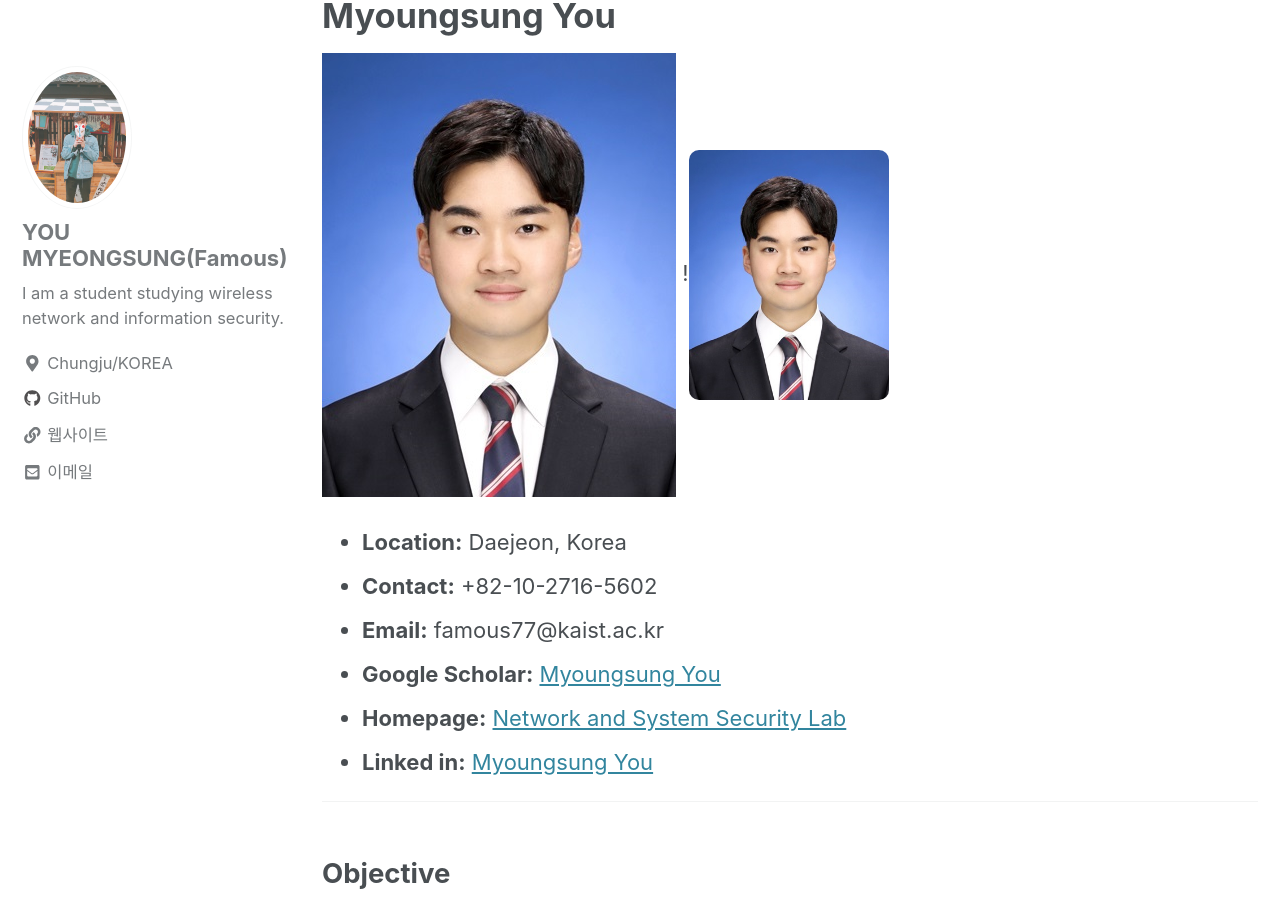
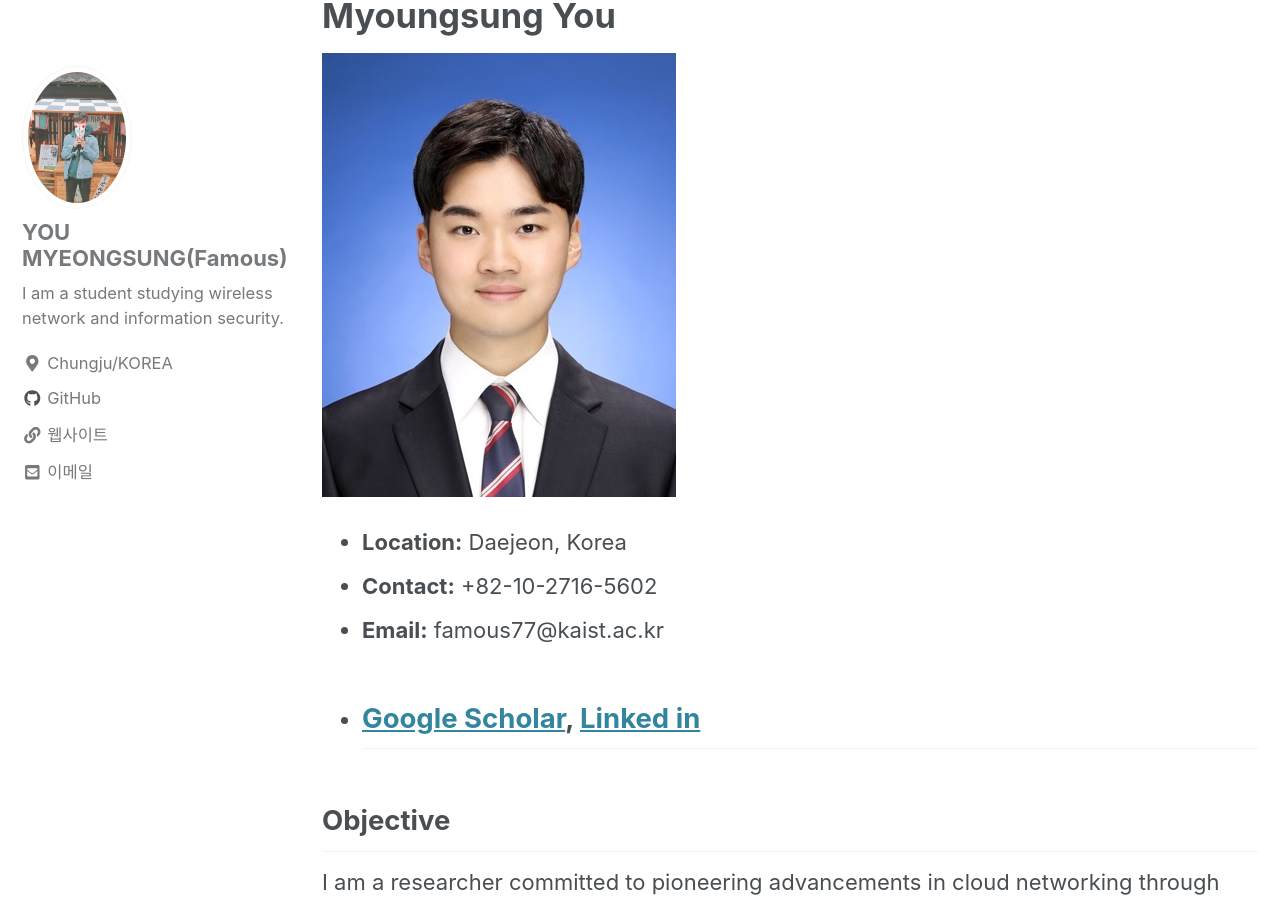
Before and after one commit to Famous7/famous7.github.io, a Jekyll site: the page built from _posts/2018-05-20-cv.md, in a window 1280 px wide and 900 px high, scrolled down 206 px. Built offline with Jekyll 4.4.1, drawn with Linux system fonts in a browser that asks for light colours; cached includes are drawn as plain includes; nearby versions of some CDN libraries.

Commit message:
Update 2018-05-20-cv.md

```diff
--- a/_posts/2018-05-20-cv.md
+++ b/_posts/2018-05-20-cv.md
@@ -12,16 +12,11 @@ permalink: /portfolio/
 ---
 # Myoungsung You
 ![나](/img/profile.jpg)
-!<img src="/img/profile.jpg" alt="Myoungsung You" width="200" style="border-radius:10px;">
-
 
 - **Location:** Daejeon, Korea
 - **Contact:** +82-10-2716-5602
 - **Email:** famous77@kaist.ac.kr
-- **Google Scholar:** [Myoungsung You](https://scholar.google.com/citations?hl=ko&user=zfB3C4kAAAAJ)
-- **Homepage:** [Network and System Security Lab](https://nss.kaist.ac.kr)
-- **Linked in:** [Myoungsung You]([https://scholar.google.com/citations?hl=ko&user=zfB3C4kAAAAJ](https://www.linkedin.com/in/myoungsung-you-706124147/))
-
+- **[Google Scholar](https://scholar.google.com/citations?hl=ko&user=zfB3C4kAAAAJ)**, **[Linked in](https://www.linkedin.com/in/myoungsung-you-706124147/)**
 ---
 
 ## Objective
```
